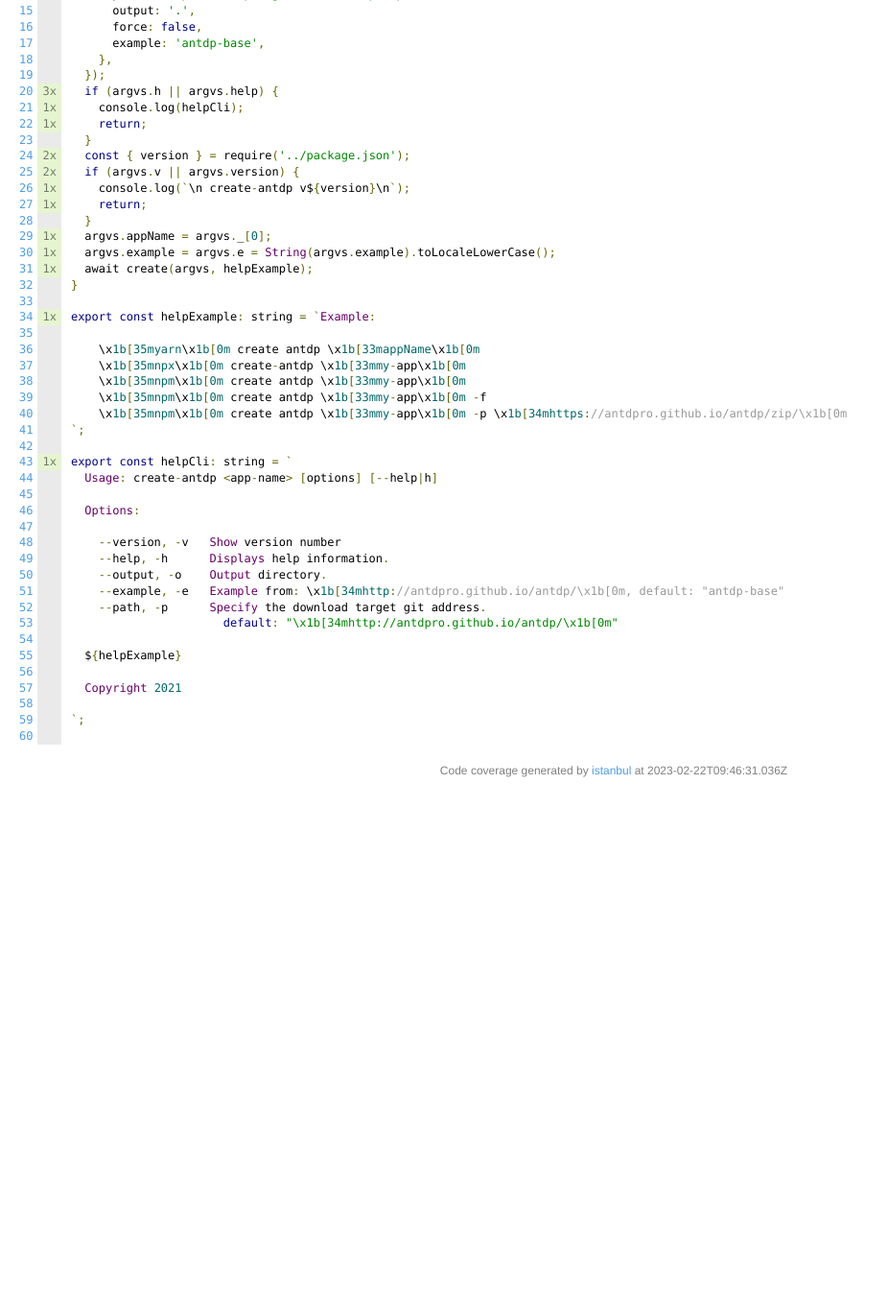
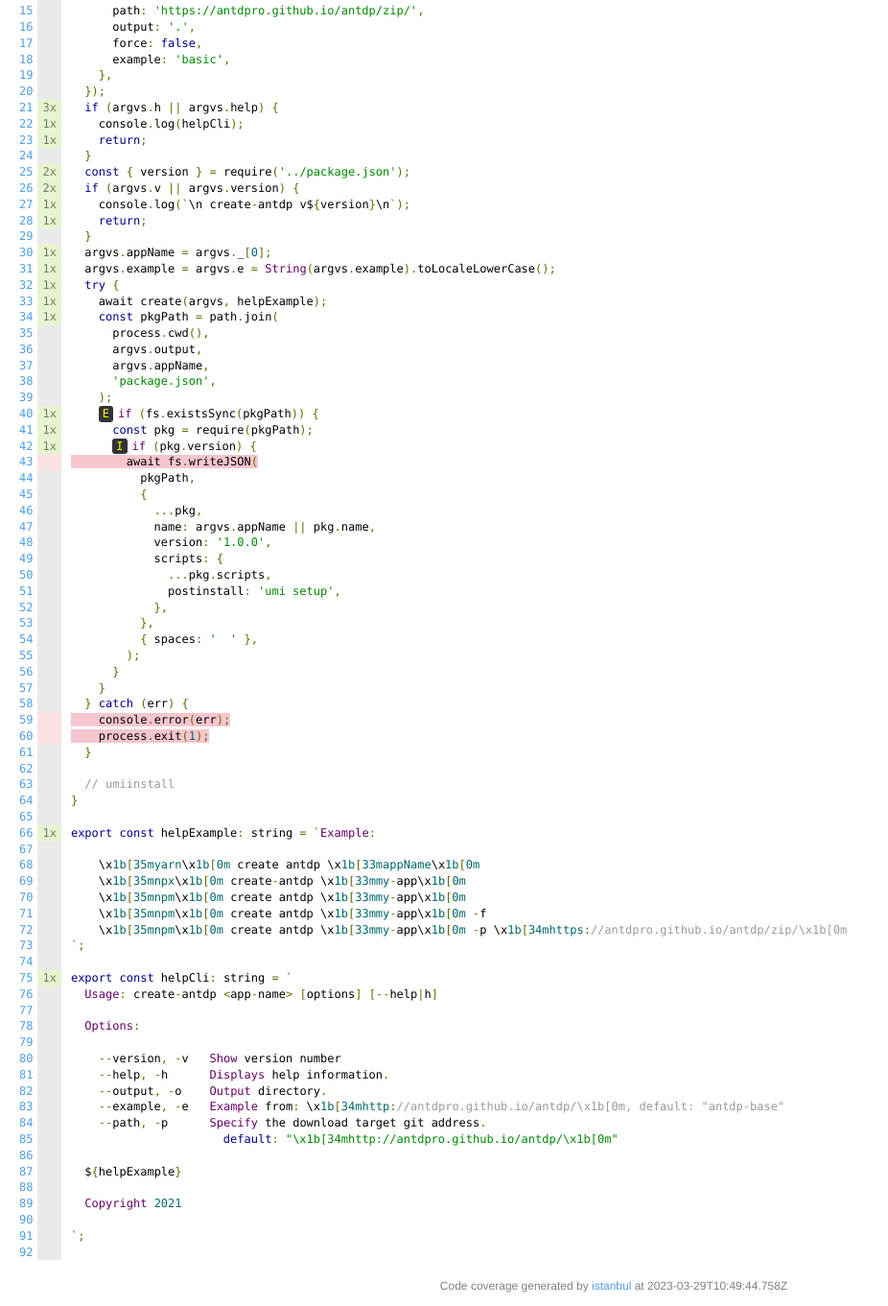
Before and after one commit to antdpro/create-antdp, a plain HTML site: page lcov-report/utils.ts.html in a window 1280 px wide. Shown: the part 375-1736 px from the top of the page at 96% size, without its empty margins (0-926 px from the left). Before the commit the page ends 1199 px from the top, so only its background shows below. Drawn offline with Linux system fonts and the light colour scheme.

Commit message:
deploy: 43466c5cbf1ed3cebb2ec220dd5ef9603161f7b1

```diff
--- a/coverage-summary.json
+++ b/coverage-summary.json
@@ -1,4 +1,4 @@
-{"total": {"lines":{"total":18,"covered":15,"skipped":0,"pct":83.33},"statements":{"total":18,"covered":15,"skipped":0,"pct":83.33},"functions":{"total":1,"covered":1,"skipped":0,"pct":100},"branches":{"total":8,"covered":8,"skipped":0,"pct":100},"branchesTrue":{"total":0,"covered":0,"skipped":0,"pct":"Unknown"}}
+{"total": {"lines":{"total":26,"covered":20,"skipped":0,"pct":76.92},"statements":{"total":26,"covered":20,"skipped":0,"pct":76.92},"functions":{"total":1,"covered":1,"skipped":0,"pct":100},"branches":{"total":14,"covered":10,"skipped":0,"pct":71.42},"branchesTrue":{"total":0,"covered":0,"skipped":0,"pct":"Unknown"}}
 ,"/home/runner/work/create-antdp/create-antdp/src/cli.ts": {"lines":{"total":5,"covered":2,"skipped":0,"pct":40},"functions":{"total":0,"covered":0,"skipped":0,"pct":100},"statements":{"total":5,"covered":2,"skipped":0,"pct":40},"branches":{"total":0,"covered":0,"skipped":0,"pct":100}}
-,"/home/runner/work/create-antdp/create-antdp/src/utils.ts": {"lines":{"total":13,"covered":13,"skipped":0,"pct":100},"functions":{"total":1,"covered":1,"skipped":0,"pct":100},"statements":{"total":13,"covered":13,"skipped":0,"pct":100},"branches":{"total":8,"covered":8,"skipped":0,"pct":100}}
+,"/home/runner/work/create-antdp/create-antdp/src/utils.ts": {"lines":{"total":21,"covered":18,"skipped":0,"pct":85.71},"functions":{"total":1,"covered":1,"skipped":0,"pct":100},"statements":{"total":21,"covered":18,"skipped":0,"pct":85.71},"branches":{"total":14,"covered":10,"skipped":0,"pct":71.42}}
 }
--- a/lcov-report/utils.ts.html
+++ b/lcov-report/utils.ts.html
@@ -23,16 +23,16 @@
         <div class='clearfix'>
 
             <div class='fl pad1y space-right2'>
-                <span class="strong">100% </span>
+                <span class="strong">85.71% </span>
                 <span class="quiet">Statements</span>
-                <span class='fraction'>13/13</span>
+                <span class='fraction'>18/21</span>
             </div>
 
 
             <div class='fl pad1y space-right2'>
-                <span class="strong">100% </span>
+                <span class="strong">71.42% </span>
                 <span class="quiet">Branches</span>
-                <span class='fraction'>8/8</span>
+                <span class='fraction'>10/14</span>
             </div>
 
 
@@ -44,9 +44,9 @@
 
 
             <div class='fl pad1y space-right2'>
-                <span class="strong">100% </span>
+                <span class="strong">85.71% </span>
                 <span class="quiet">Lines</span>
-                <span class='fraction'>13/13</span>
+                <span class='fraction'>18/21</span>
             </div>
 
 
@@ -122,7 +122,40 @@
 <a name='L57'></a><a href='#L57'>57</a>
 <a name='L58'></a><a href='#L58'>58</a>
 <a name='L59'></a><a href='#L59'>59</a>
-<a name='L60'></a><a href='#L60'>60</a></td><td class="line-coverage quiet"><span class="cline-any cline-neutral">&nbsp;</span>
+<a name='L60'></a><a href='#L60'>60</a>
+<a name='L61'></a><a href='#L61'>61</a>
+<a name='L62'></a><a href='#L62'>62</a>
+<a name='L63'></a><a href='#L63'>63</a>
+<a name='L64'></a><a href='#L64'>64</a>
+<a name='L65'></a><a href='#L65'>65</a>
+<a name='L66'></a><a href='#L66'>66</a>
+<a name='L67'></a><a href='#L67'>67</a>
+<a name='L68'></a><a href='#L68'>68</a>
+<a name='L69'></a><a href='#L69'>69</a>
+<a name='L70'></a><a href='#L70'>70</a>
+<a name='L71'></a><a href='#L71'>71</a>
+<a name='L72'></a><a href='#L72'>72</a>
+<a name='L73'></a><a href='#L73'>73</a>
+<a name='L74'></a><a href='#L74'>74</a>
+<a name='L75'></a><a href='#L75'>75</a>
+<a name='L76'></a><a href='#L76'>76</a>
+<a name='L77'></a><a href='#L77'>77</a>
+<a name='L78'></a><a href='#L78'>78</a>
+<a name='L79'></a><a href='#L79'>79</a>
+<a name='L80'></a><a href='#L80'>80</a>
+<a name='L81'></a><a href='#L81'>81</a>
+<a name='L82'></a><a href='#L82'>82</a>
+<a name='L83'></a><a href='#L83'>83</a>
+<a name='L84'></a><a href='#L84'>84</a>
+<a name='L85'></a><a href='#L85'>85</a>
+<a name='L86'></a><a href='#L86'>86</a>
+<a name='L87'></a><a href='#L87'>87</a>
+<a name='L88'></a><a href='#L88'>88</a>
+<a name='L89'></a><a href='#L89'>89</a>
+<a name='L90'></a><a href='#L90'>90</a>
+<a name='L91'></a><a href='#L91'>91</a>
+<a name='L92'></a><a href='#L92'>92</a></td><td class="line-coverage quiet"><span class="cline-any cline-neutral">&nbsp;</span>
+<span class="cline-any cline-neutral">&nbsp;</span>
 <span class="cline-any cline-neutral">&nbsp;</span>
 <span class="cline-any cline-neutral">&nbsp;</span>
 <span class="cline-any cline-neutral">&nbsp;</span>
@@ -153,6 +186,37 @@
 <span class="cline-any cline-yes">1x</span>
 <span class="cline-any cline-yes">1x</span>
 <span class="cline-any cline-yes">1x</span>
+<span class="cline-any cline-yes">1x</span>
+<span class="cline-any cline-yes">1x</span>
+<span class="cline-any cline-neutral">&nbsp;</span>
+<span class="cline-any cline-neutral">&nbsp;</span>
+<span class="cline-any cline-neutral">&nbsp;</span>
+<span class="cline-any cline-neutral">&nbsp;</span>
+<span class="cline-any cline-neutral">&nbsp;</span>
+<span class="cline-any cline-yes">1x</span>
+<span class="cline-any cline-yes">1x</span>
+<span class="cline-any cline-yes">1x</span>
+<span class="cline-any cline-no">&nbsp;</span>
+<span class="cline-any cline-neutral">&nbsp;</span>
+<span class="cline-any cline-neutral">&nbsp;</span>
+<span class="cline-any cline-neutral">&nbsp;</span>
+<span class="cline-any cline-neutral">&nbsp;</span>
+<span class="cline-any cline-neutral">&nbsp;</span>
+<span class="cline-any cline-neutral">&nbsp;</span>
+<span class="cline-any cline-neutral">&nbsp;</span>
+<span class="cline-any cline-neutral">&nbsp;</span>
+<span class="cline-any cline-neutral">&nbsp;</span>
+<span class="cline-any cline-neutral">&nbsp;</span>
+<span class="cline-any cline-neutral">&nbsp;</span>
+<span class="cline-any cline-neutral">&nbsp;</span>
+<span class="cline-any cline-neutral">&nbsp;</span>
+<span class="cline-any cline-neutral">&nbsp;</span>
+<span class="cline-any cline-neutral">&nbsp;</span>
+<span class="cline-any cline-no">&nbsp;</span>
+<span class="cline-any cline-no">&nbsp;</span>
+<span class="cline-any cline-neutral">&nbsp;</span>
+<span class="cline-any cline-neutral">&nbsp;</span>
+<span class="cline-any cline-neutral">&nbsp;</span>
 <span class="cline-any cline-neutral">&nbsp;</span>
 <span class="cline-any cline-neutral">&nbsp;</span>
 <span class="cline-any cline-yes">1x</span>
@@ -183,7 +247,8 @@
 <span class="cline-any cline-neutral">&nbsp;</span>
 <span class="cline-any cline-neutral">&nbsp;</span></td><td class="text"><pre class="prettyprint lang-js">import minimist from 'minimist';
 import { create } from 'create-kkt';
-&nbsp;
+import path from 'path';
+import fs from 'fs-extra';
 export async function run(): Promise&lt;void&gt; {
   const argvs = minimist(process.argv.slice(2), {
     alias: {
@@ -197,7 +262,7 @@ export async function run(): Promise&lt;void&gt; {
       path: 'https://antdpro.github.io/antdp/zip/',
       output: '.',
       force: false,
-      example: 'antdp-base',
+      example: 'basic',
     },
   });
   if (argvs.h || argvs.help) {
@@ -211,7 +276,38 @@ export async function run(): Promise&lt;void&gt; {
   }
   argvs.appName = argvs._[0];
   argvs.example = argvs.e = String(argvs.example).toLocaleLowerCase();
-  await create(argvs, helpExample);
+  try {
+    await create(argvs, helpExample);
+    const pkgPath = path.join(
+      process.cwd(),
+      argvs.output,
+      argvs.appName,
+      'package.json',
+    );
+    <span class="missing-if-branch" title="else path not taken" >E</span>if (fs.existsSync(pkgPath)) {
+      const pkg = require(pkgPath);
+      <span class="missing-if-branch" title="if path not taken" >I</span>if (pkg.version) {
+<span class="cstat-no" title="statement not covered" >        await fs.writeJSON(</span>
+          pkgPath,
+          {
+            ...pkg,
+            name: argvs.appName || pkg.name,
+            version: '1.0.0',
+            scripts: {
+              ...pkg.scripts,
+              postinstall: 'umi setup',
+            },
+          },
+          { spaces: '  ' },
+        );
+      }
+    }
+  } catch (err) {
+<span class="cstat-no" title="statement not covered" >    console.error(err);</span>
+<span class="cstat-no" title="statement not covered" >    process.exit(1);</span>
+  }
+&nbsp;
+  // umiinstall
 }
 &nbsp;
 export const helpExample: string = `Example:
@@ -247,7 +343,7 @@ export const helpCli: string = `
             <div class='footer quiet pad2 space-top1 center small'>
                 Code coverage generated by
                 <a href="https://istanbul.js.org/" target="_blank" rel="noopener noreferrer">istanbul</a>
-                at 2023-02-22T09:46:31.036Z
+                at 2023-03-29T10:49:44.758Z
             </div>
         <script src="prettify.js"></script>
         <script>
```
Also changed, not shown: lcov-report/cli.ts.html (+1 -1 lines), lcov-report/index.html (+16 -16 lines), badges.svg, 1 other file.
